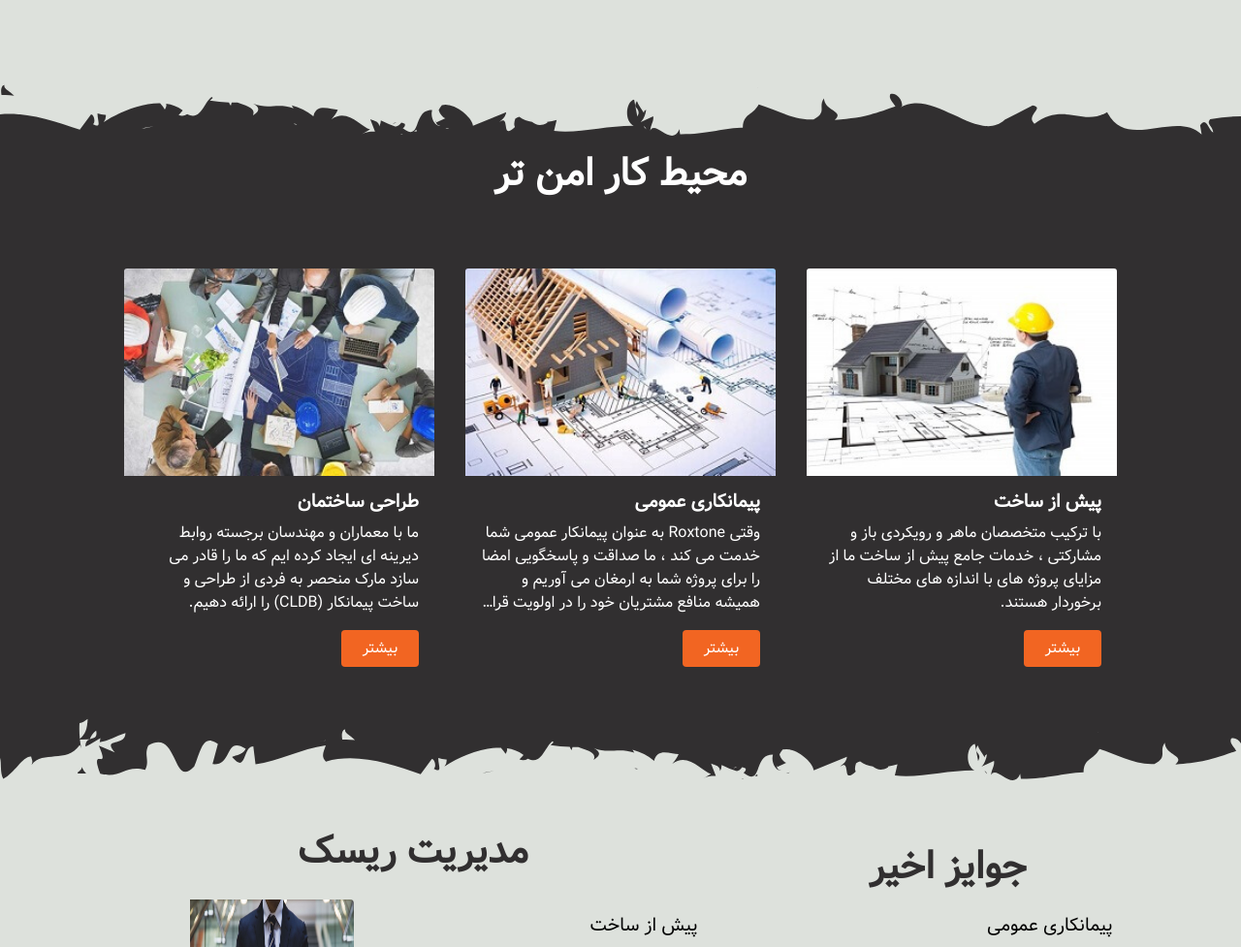
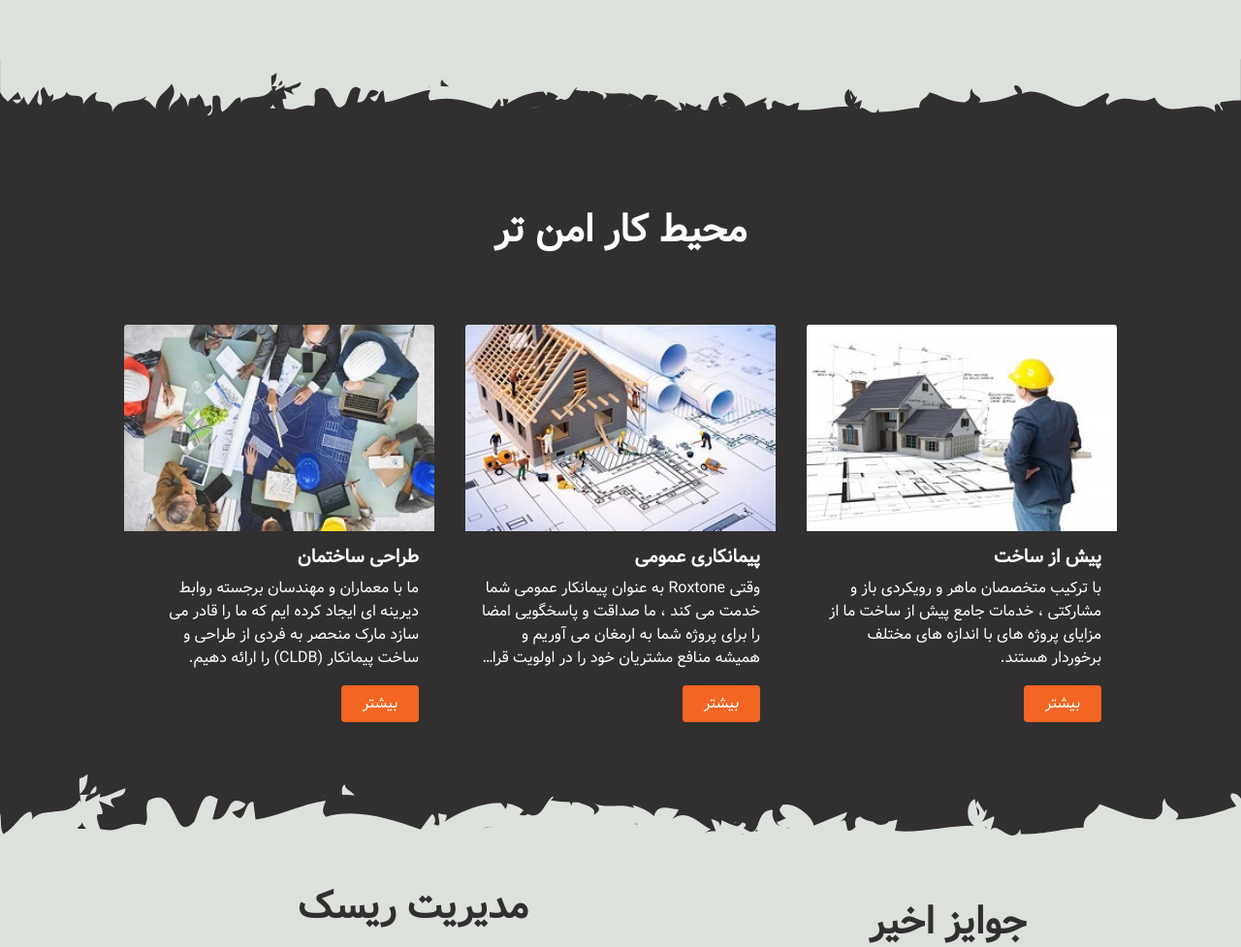
Before and after one commit to Abolfazl26s/industryDesign01, a plain HTML site: page aboutUs.html in a window 1280 px wide. Shown: the part 645-1622 px from the top of the page at 97% size. Drawn offline with nearby package versions, Linux system fonts and the light colour scheme; files whose address does not match are found by name.

Commit message:
fiex divider aboutUs

```diff
--- a/aboutUs.html
+++ b/aboutUs.html
@@ -258,7 +258,8 @@
 
 
             <!-- Safe Work Environment -->
-            <section class="safeWork" style="overflow: hidden !important;">
+            <section class="safeWork position-relative" style="overflow: hidden !important;">
+                <img src="./images/divider/divider-top-white.svg" class="w-100 h-100" alt="">
                 <div class="container mt-5">
                     <h1 class="safeWorkTitle w-100 text-center py-5 h1 wow bounceInUp">محیط کار امن تر</h1>
                     <div class="offers w-100 d-flex align-items-center justify-content-center flex-wrap">
--- a/styles/pages/_aboutUs.scss
+++ b/styles/pages/_aboutUs.scss
@@ -81,9 +81,7 @@ h2 {
 
   .safeWork {
     border: none !important;
-    background: url("../../images/divider/divider-top-white.svg") no-repeat top
-        center,
-      $bgColorDark;
+    background: $bgColorDark;
     color: $colorWhite;
     background-origin: border-box;
     overflow: hidden;
```
Also changed, not shown: styles/mainStyle.css.
